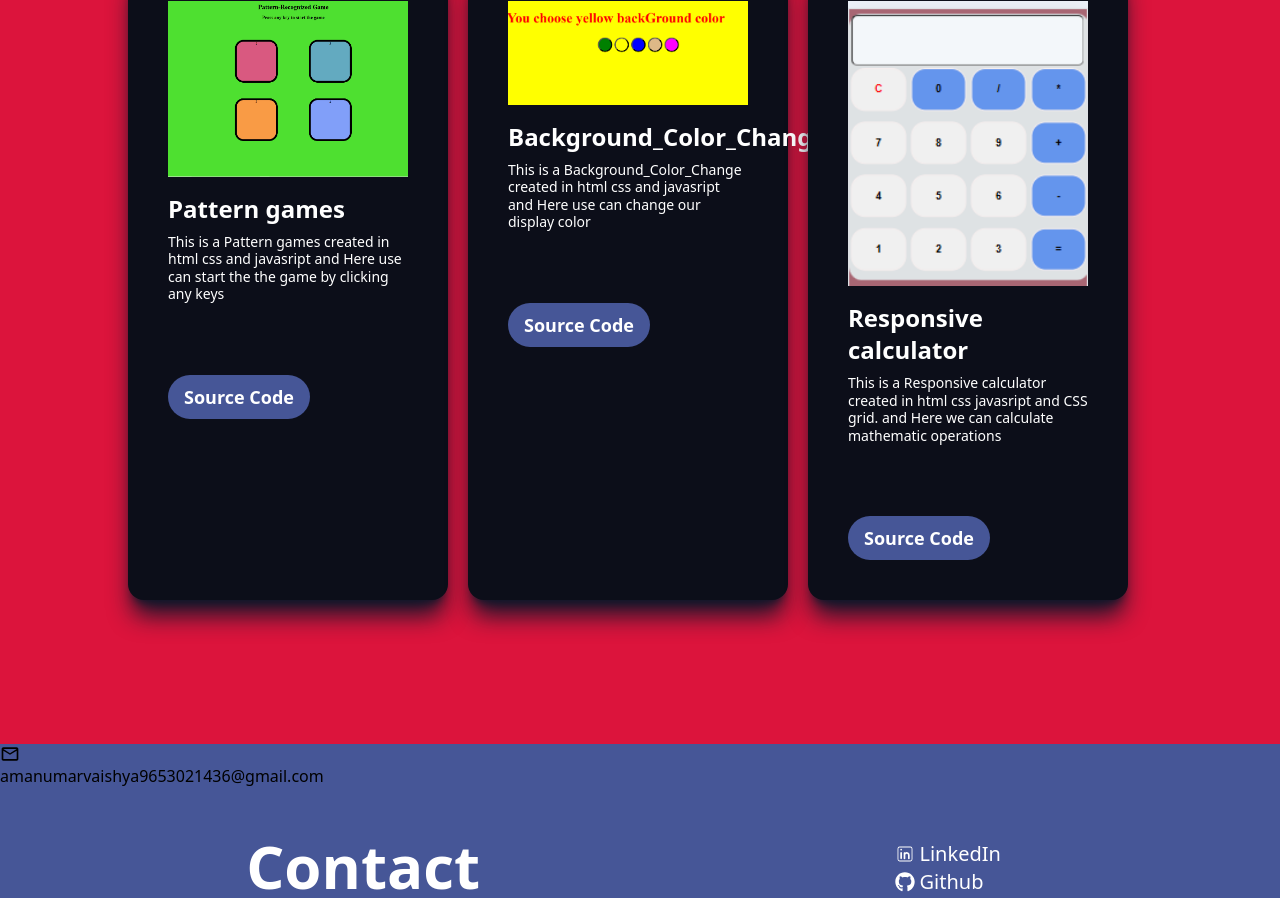
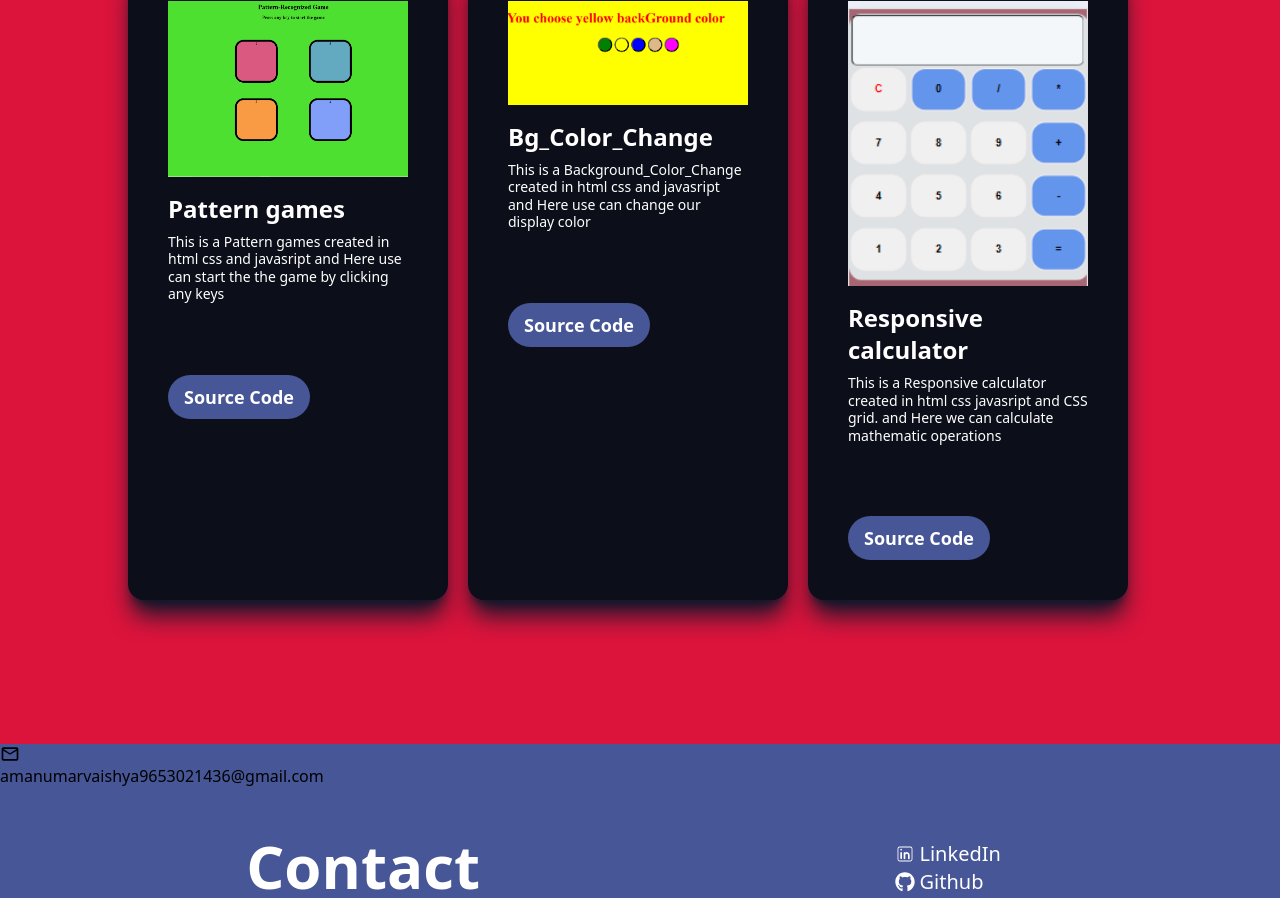
Before and after one commit to AmanUmarvaishya/portfolio, a React (Vite) app: page / in a window 1280 px wide. Shown: the part 2320-3218 px from the top of the page. Built offline with nearby package versions, Linux system fonts and the light colour scheme.

Commit message:
Update Projects.jsx

```diff
--- a/src/Components/Projects/Projects.jsx
+++ b/src/Components/Projects/Projects.jsx
@@ -38,7 +38,7 @@ const Projects = () => {
         <ProjectCard
         image={DisColor}
              link='https://github.com/AmanUmarvaishya/Background_Color_Change'
-          title="Background_Color_Change"
+          title="Bg_Color_Change"
           main="This is a Background_Color_Change created in html css and javasript and Here use can change our display color "
         />
           <ProjectCard
```
